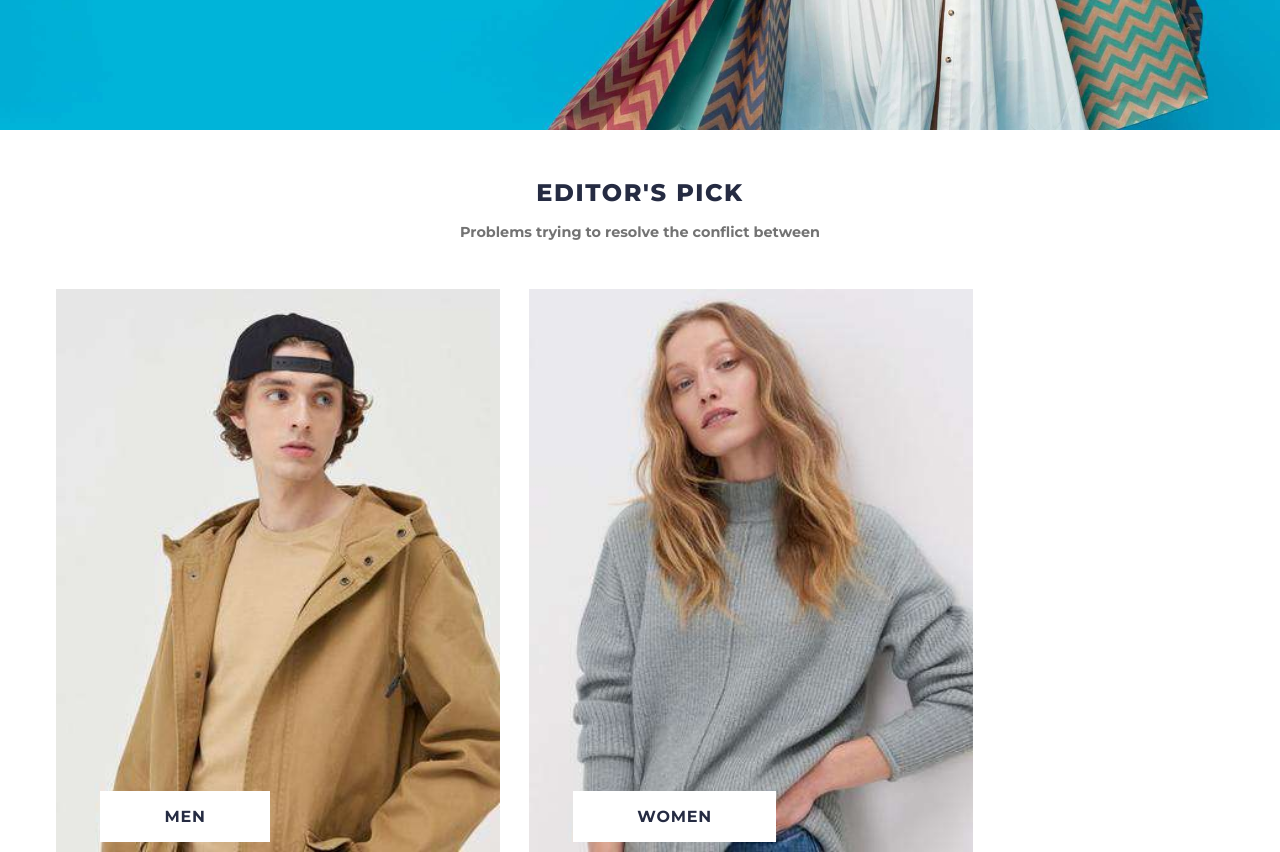
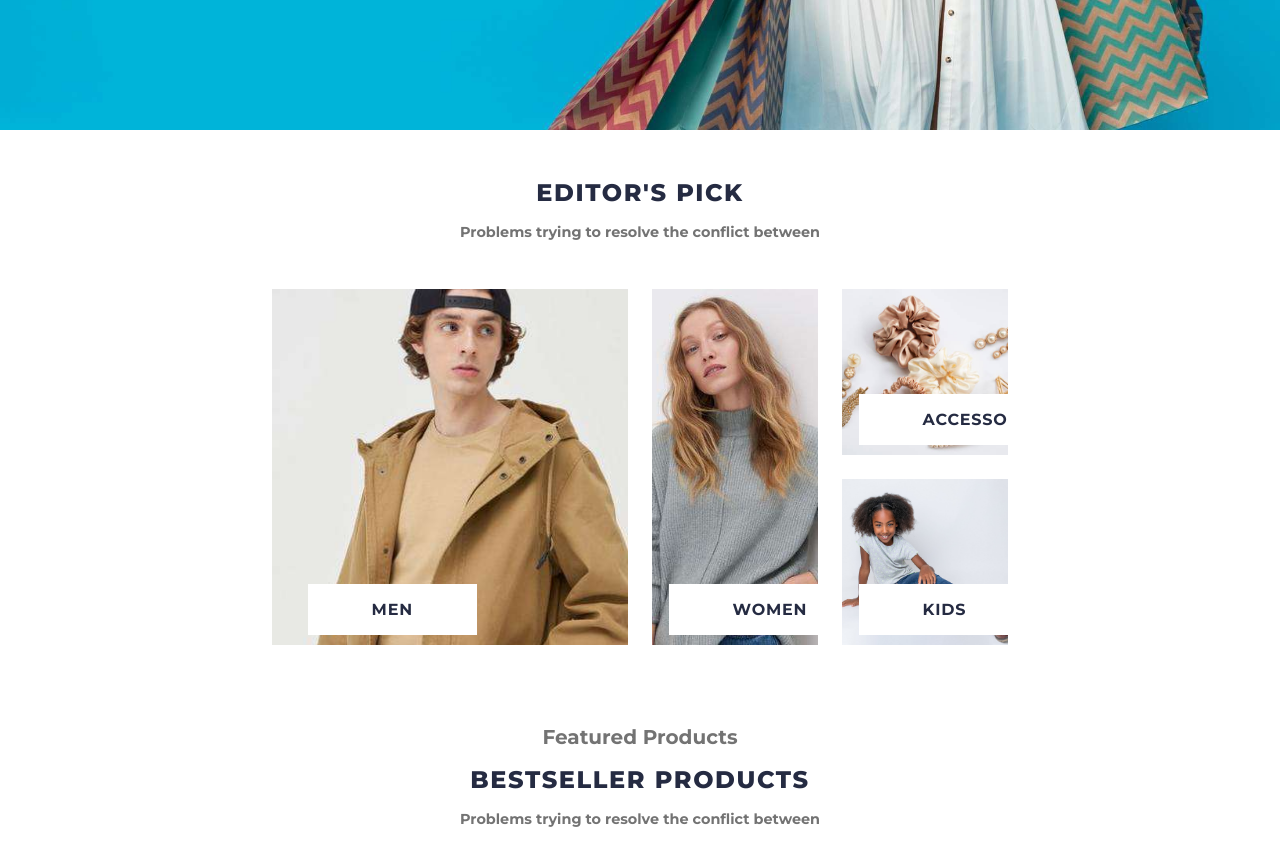
Before and after one commit to linyoff/desafio2, a website: page index.html in a window 1280 px wide. Shown: the part 820-1672 px from the top of the page. Drawn offline with Linux system fonts and the light colour scheme.

Commit message:
alterações finais

```diff
--- a/styles/app.css
+++ b/styles/app.css
@@ -319,6 +319,14 @@ header {
   display: grid;
   justify-content: center;
   gap: 5rem;
+}
+
+.product-item {
+  transition: transform 0.5s ease;
+}
+
+.product-item:hover {
+  transform: scale(1.02);
 }
 
 .product-item img {
@@ -831,32 +839,42 @@ header {
   }
 
   /*categorias*/
-  .editors-pick {
-    text-align: center;
-    padding: 2em 1em;
-    max-width: 1200px;
-    margin: 0 auto;
+  .pick-categories {
+    margin-inline: 15rem;
+    display: grid;
+    grid-template-columns: 1fr 1fr 1fr 1fr;
+    grid-template-rows: 1fr 1fr;
+    gap: 1.5em;
   }
 
-  .pick-categories {
-    display: grid;
-    grid-template-columns: 2fr 2fr 1fr;
-    gap: 1.8em;
+  .pick-categories .category:nth-child(1) {
+    grid-column: span 2; /*duas colunas*/
+    grid-row: span 2; /*duas linhas*/
+    aspect-ratio: 1/1;
   }
 
-  .category img {
-    width: 100%;
-    height: auto;
-    display: block;
+  .pick-categories .category:nth-child(2) {
+    grid-column: 3; /*terceira coluna*/
+    grid-row: span 2; /*duas linhas*/
+    height: 100%; /*para ter a altura máxima da coluna*/
   }
 
-  /*organizar as imagens menores a direita*/
-  .pick-categories .category:nth-child(3),
+  .pick-categories .category:nth-child(3) {
+    grid-column: 4; /*quarta coluna*/
+    grid-row: 1; /*primeira linha*/
+    aspect-ratio: 1/1;
+  }
+
   .pick-categories .category:nth-child(4) {
-    grid-column: 2;
-    display: flex;
-    flex-direction: column;
-    gap: 1.8em;
+    grid-column: 4; /*quarta coluna*/
+    grid-row: 2; /*segunda linha*/
+    aspect-ratio: 1/1;
+  }
+
+  .pick-categories .category img {
+    width: 100%;
+    height: 100%;
+    object-fit: cover;
   }
 
   /*produtos*/
@@ -869,18 +887,17 @@ header {
 
   .product-item {
     padding: 2rem 1rem;
-    transition: transform 0.5s ease;
-  }
-
-  .product-item:hover {
-    transform: scale(1.02);
-    box-shadow: 0 2px 4px rgba(0, 0, 0, 0.1);
   }
 
   .product-item img {
     width: 100%;
     height: 80%;
     object-fit: cover;
+  }
+
+  /*banner 2*/
+  .banner2 .text-banner {
+    padding: 0;
   }
 
   /*banner 3*/
```
Also changed, not shown: index.html (+4 -6 lines).
